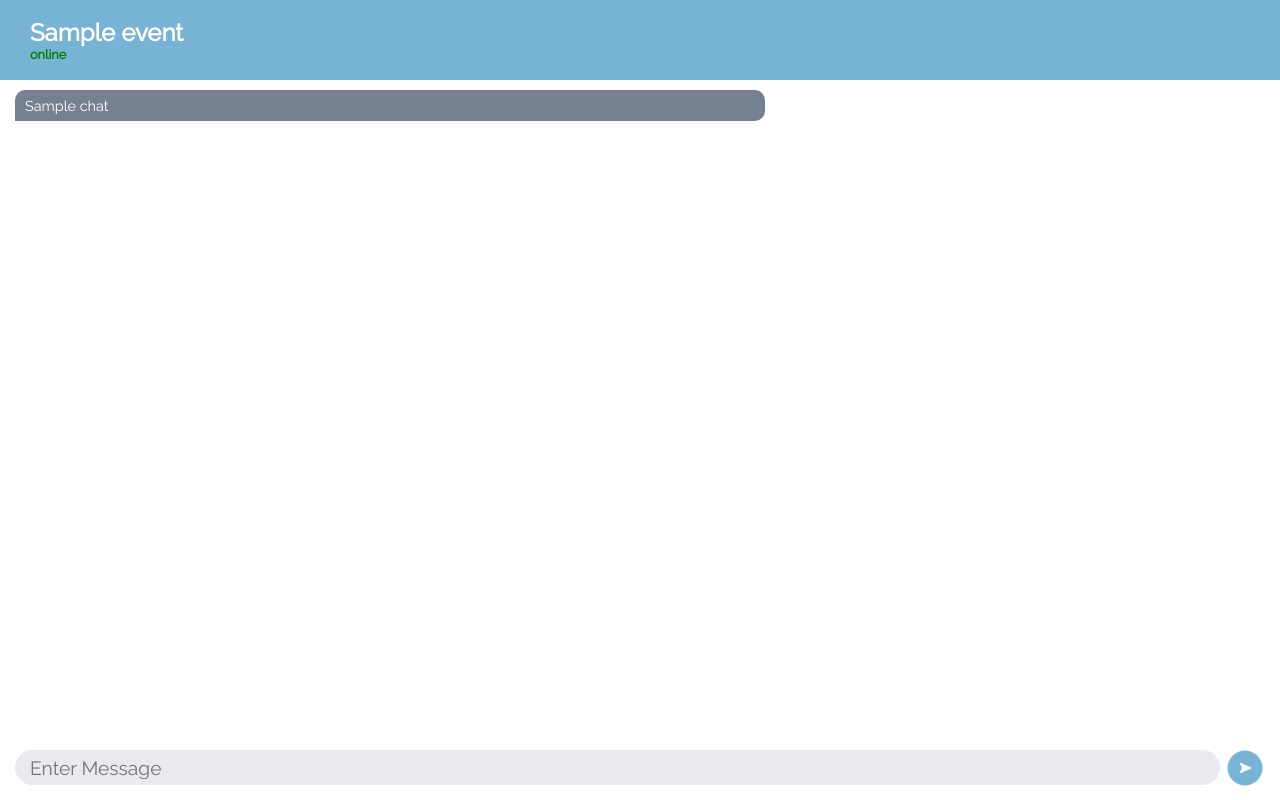
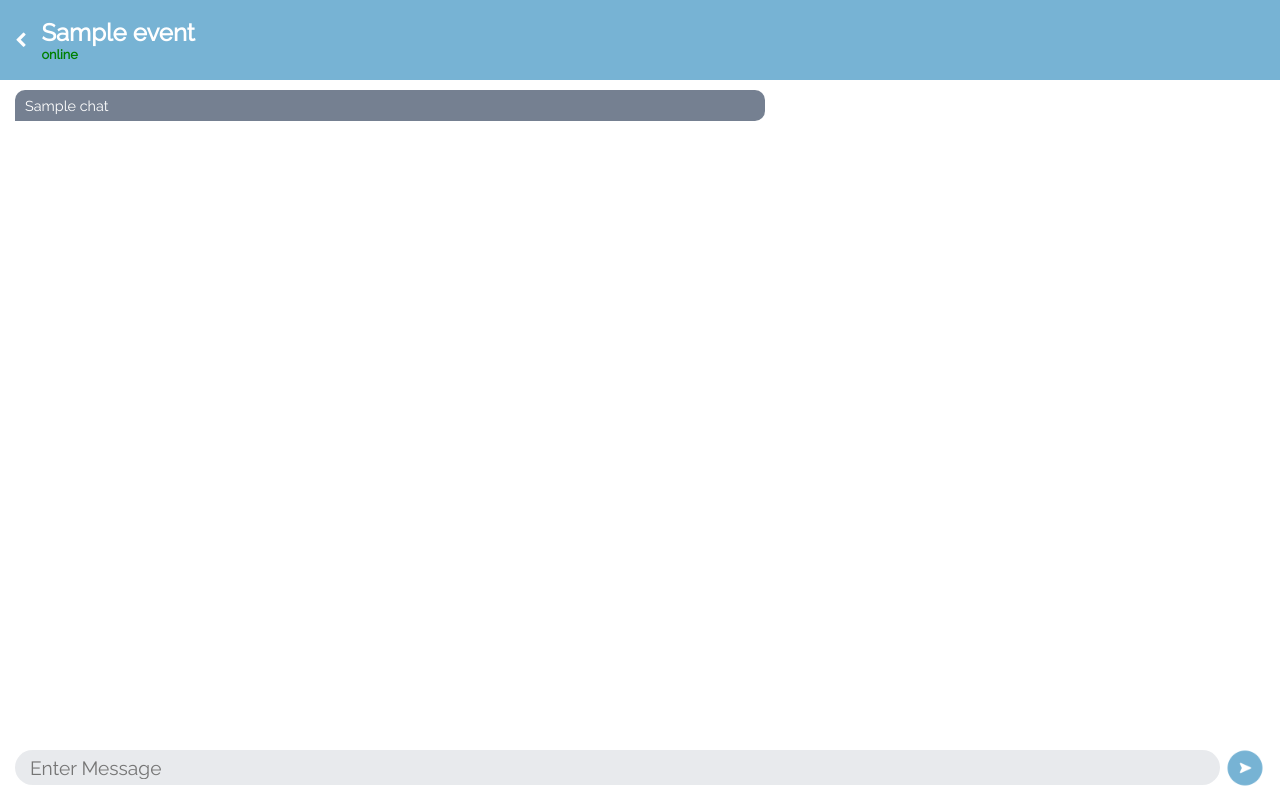
Before and after one commit to GinyWang/2021Hack-1, a Flask app: template Package/templates/chatbox.html in a window 1280 px wide. Run offline with Flask 2, Linux system fonts and the light colour scheme; the template is opened without the code that fills it: most values are stand-ins (such as "Sample title", 1, 10 or a date in 2020).

Commit message:
Update chatbox.html

```diff
--- a/Package/templates/chatbox.html
+++ b/Package/templates/chatbox.html
@@ -6,6 +6,7 @@
     <meta charset="UTF-8">
     <meta name="viewport" content="width=device-width, initial-scale=1.0">
     <title>Advanced Level Chat-Box UI</title>
+    <link rel="stylesheet" href="https://cdnjs.cloudflare.com/ajax/libs/font-awesome/4.7.0/css/font-awesome.min.css">
     <link rel="stylesheet" href="{{url_for('static', filename = 'chatbox/chatbox.css')}}">
 </head>
 
@@ -16,6 +17,7 @@
         <div class="chat-box">
             <!-- client -->
             <div class="client">
+                <i class="fa fa-chevron-left" id="back" aria-hidden="true" style="color: white"></i>
                 <div class="client-info">
                     <h2>{{event}}</h2>
                     <p>online</p>
```
